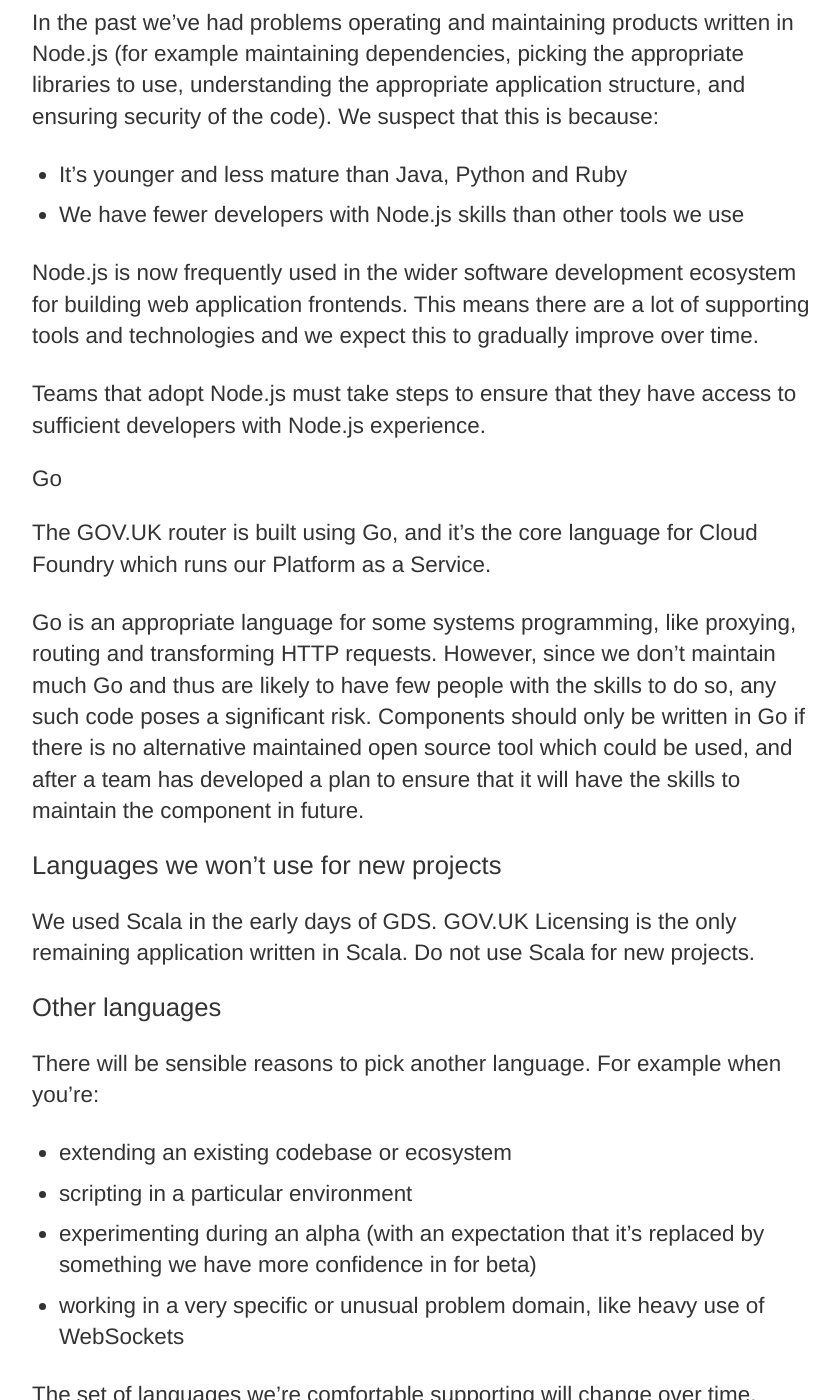
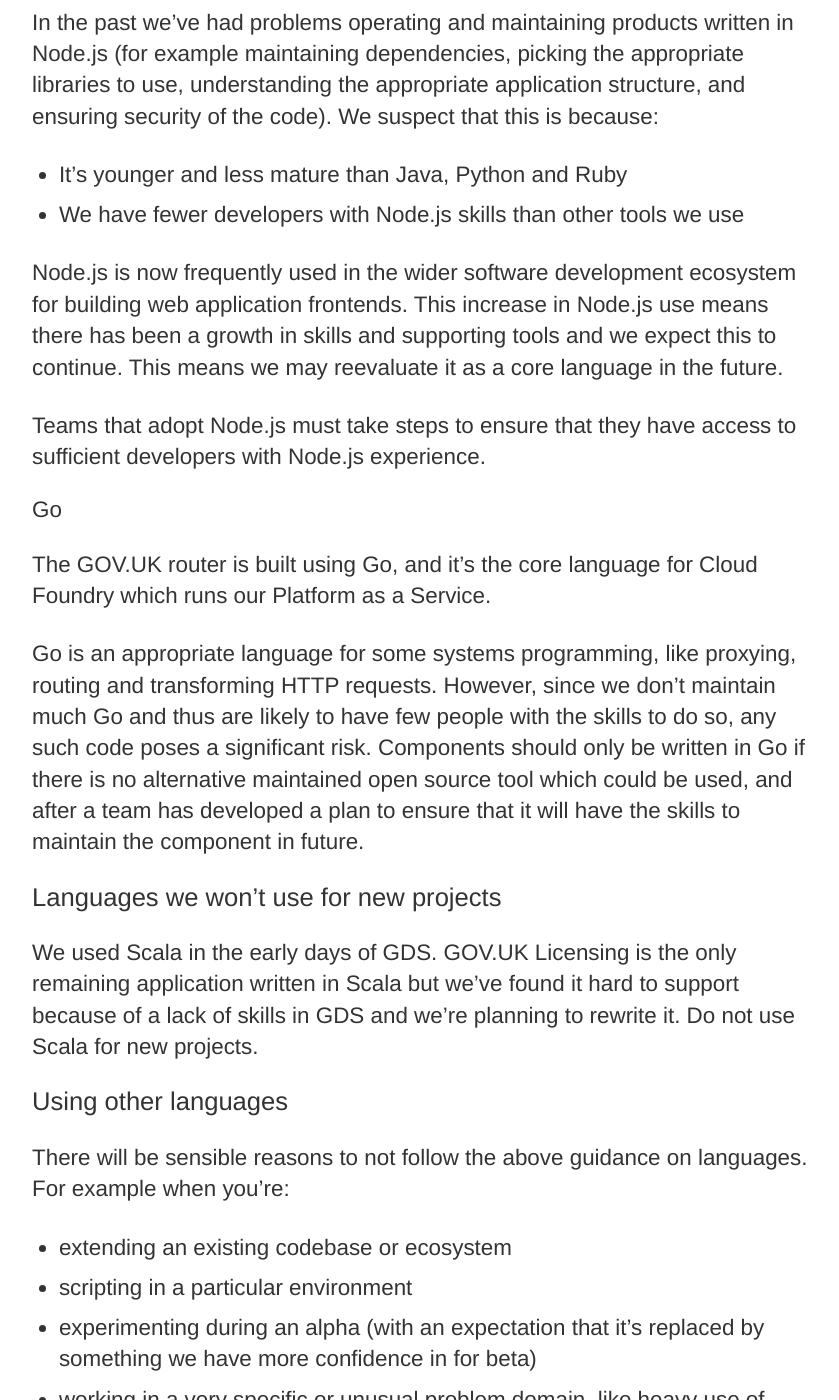
Before and after one commit to alphagov/gds-way, a Jekyll site: the page built from programming-languages.md, in a window 1280 px wide and 1400 px high, scrolled down 2405 px. Shown: the whole window, without its empty margins (8-847 px from the left). Built offline with Jekyll 4.4.1, drawn with Linux system fonts in a browser that asks for light colours.

Commit message:
Update style for languages with Rosalie's help

```diff
--- a/programming-languages.md
+++ b/programming-languages.md
@@ -87,8 +87,9 @@ ensuring security of the code). We suspect that this is because:
 - We have fewer developers with Node.js skills than other tools we use
 
 Node.js is now frequently used in the wider software development ecosystem for
-building web application frontends. This means there are a lot of supporting
-tools and technologies and we expect this to gradually improve over time.
+building web application frontends. This increase in Node.js use means there
+has been a growth in  skills and supporting tools and we expect this to continue.
+This means we may reevaluate it as a core language in the future.
 
 Teams that adopt Node.js must take steps to ensure that they have access to
 sufficient developers with Node.js experience.
@@ -109,11 +110,13 @@ maintain the component in future.
 ## Languages we won't use for new projects
 
 We used __Scala__ in the early days of GDS. GOV.UK Licensing is the only remaining
-application written in Scala. Do not use Scala for new projects.
+application written in Scala but we've found it hard to support because of a lack
+of skills in GDS and we’re planning to rewrite it. Do not use Scala for new projects.
 
-## Other languages
+## Using other languages
 
-There will be sensible reasons to pick another language. For example when you're:
+There will be sensible reasons to not follow the above guidance on languages.
+For example when you're:
 
 - extending an existing codebase or ecosystem
 - scripting in a particular environment
```
